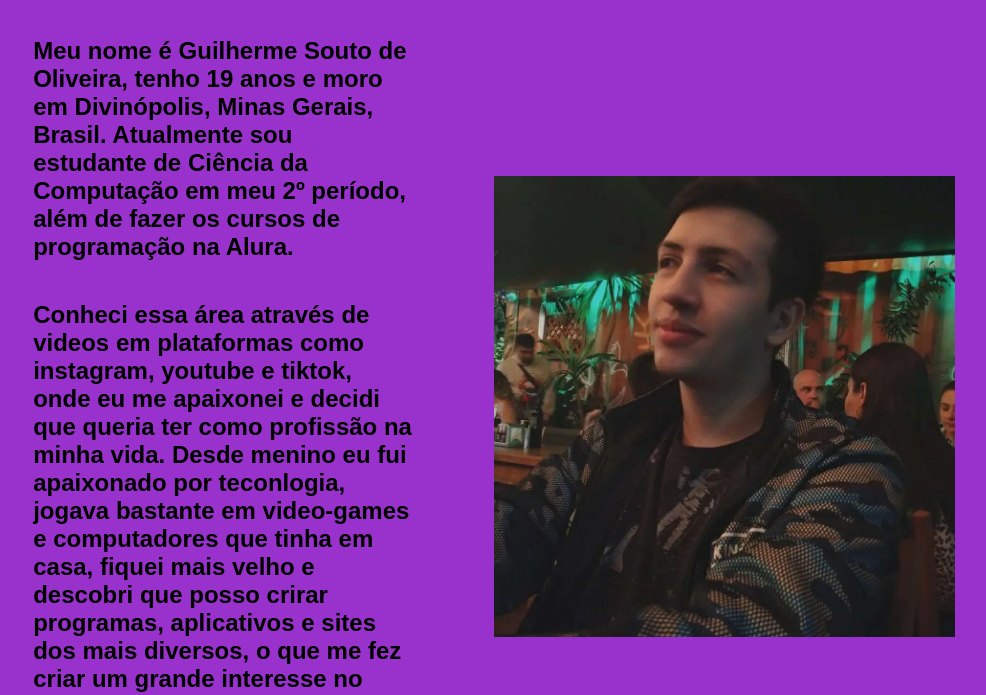
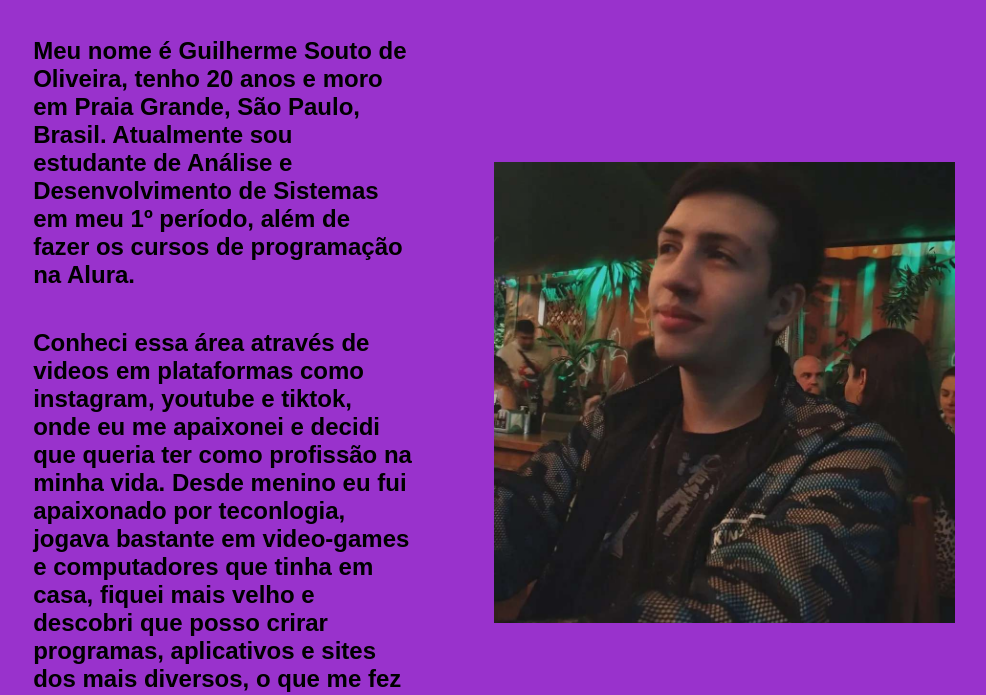
Before and after one commit to GuiSoutoo/portfolio-guilherme-souto, a plain HTML site: page about.html in a window 1280 px wide. Shown: the part 194-889 px from the top of the page, without its empty margins (146-1132 px from the left). Drawn offline with nearby package versions, Linux system fonts and the light colour scheme; a web font is replaced by a local one.

Commit message:
Update about.html
atualizando o about para 2024

```diff
--- a/about.html
+++ b/about.html
@@ -16,8 +16,8 @@
     <main class="apresentação">
         <section class="apresentação__conteúdo">
             <h1 class="apresentação__conteúdo__título">Sobre Mim</h1>
-            <p class="apresentação__conteúdo__parágrafo">Meu nome é Guilherme Souto de Oliveira, tenho 19 anos e moro em Divinópolis, Minas Gerais, Brasil. Atualmente sou estudante de Ciência da Computação em meu 2º período, além de fazer os cursos de programação na Alura.</p>
-            <p class="apresentação__conteúdo__parágrafo">Conheci essa área através de videos em plataformas como instagram, youtube e tiktok, onde eu me apaixonei e decidi que queria ter como profissão na minha vida. Desde menino eu fui apaixonado por teconlogia, jogava bastante em video-games e computadores que tinha em casa, fiquei mais velho e descobri que posso crirar programas, aplicativos e sites dos mais diversos, o que me fez criar um grande interesse no assunto. Atualmente estou estudando os cursos de HTML E CSS, mas meu foco primeiramente vai ser pelo Back-end, possivelmente por Python e Java principalmente.</p>
+            <p class="apresentação__conteúdo__parágrafo">Meu nome é Guilherme Souto de Oliveira, tenho 20 anos e moro em Praia Grande, São Paulo, Brasil. Atualmente sou estudante de Análise e Desenvolvimento de Sistemas em meu 1º período, além de fazer os cursos de programação na Alura.</p>
+            <p class="apresentação__conteúdo__parágrafo">Conheci essa área através de videos em plataformas como instagram, youtube e tiktok, onde eu me apaixonei e decidi que queria ter como profissão na minha vida. Desde menino eu fui apaixonado por teconlogia, jogava bastante em video-games e computadores que tinha em casa, fiquei mais velho e descobri que posso crirar programas, aplicativos e sites dos mais diversos, o que me fez criar um grande interesse no assunto. Atualmente estou estudando os cursos de HTML, CSS e JavaScript, focando primeiramente no Front-End.</p>
         </section>
         <img class="apresentação__imagem" src="Gui.jpg" alt="Foto do Guilherme Souto posando para foto">
     </main>
```
